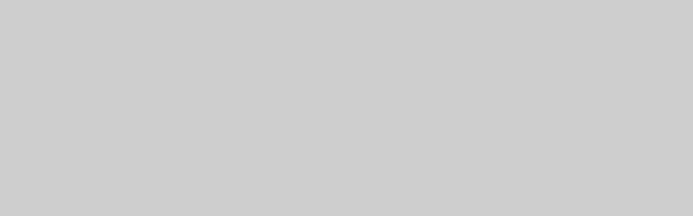
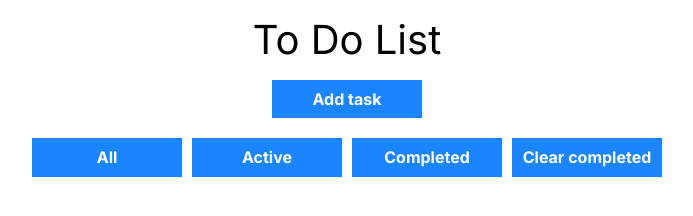
Before and after one commit to maximzmeyok/US001-ToDo-List, a plain HTML site: page index.html in a window 1280 px wide. Shown: the whole page, without its empty margins (293-986 px from the left). Drawn offline with Linux system fonts and the light colour scheme.

Commit message:
feat: made a base of web-page (structure and styles)

```diff
--- a/index.html
+++ b/index.html
@@ -14,7 +14,24 @@
   <link rel="preconnect" href="https://fonts.gstatic.com" crossorigin>
   <link href="https://fonts.googleapis.com/css2?family=Inter:wght@400;700&display=swap" rel="stylesheet">
 </head>
+
 <body>
+  <main>
+    <div class="container main-container">
+      <div class="content">
+        <h1>To Do List</h1>
+        <button class="button">Add task</button>
+        <div class="task-types">
+          <button class="button">All</button>
+          <button class="button">Active</button>
+          <button class="button">Completed</button>
+          <button class="button">Clear completed</button>
+        </div>
+        <div class="tasks"></div>
+      </div>
+    </div>
+  </main>
 
+  <script src="./index.js"></script>
 </body>
 </html>
--- a/style.sass
+++ b/style.sass
@@ -1,11 +1,10 @@
-$extra-color: #BDAE82
+$extra-color: #1b85ff
 $white-color: #FFFFFF
 $black-color: #000000
-$background-color: #cecece
 
 html
   color: $black-color
-  background: $background-color
+  background: $white-color
   transition: all 1s ease 0s
 body
   font-size: 20px
@@ -17,3 +16,47 @@ a
   transition: all 1s ease 0s
 a:hover
   color: $extra-color
+h1
+  font-size: 40px
+  @media (max-width: 768px)
+    font-size: 28px
+
+.container
+  max-width: 1440px
+  margin: 0px auto
+  padding: 0px 20px
+  transition: all 1s ease 0s
+  @media (max-width: 768px)
+    max-width: 768px
+  @media (max-width: 420px)
+    max-width: 420px
+
+.button
+  font-size: 16px
+  padding: 10px
+  min-width: 150px
+  font-weight: 700
+  background: $extra-color
+  color: $white-color
+  transition: all 1s ease 0s
+.button:hover
+  background: darken($extra-color, 10%)
+
+.main-container
+  height: 100vh
+  padding: 20px
+  position: relative
+  display: flex
+  justify-content: center
+  text-align: center
+  .content
+    width: 100%
+    display: flex
+    flex-direction: column
+    gap: 20px
+    align-items: center
+    .task-types
+      display: flex
+      gap: 10px
+      flex-wrap: wrap
+      justify-content: center
```
Also changed, not shown: style.css.
